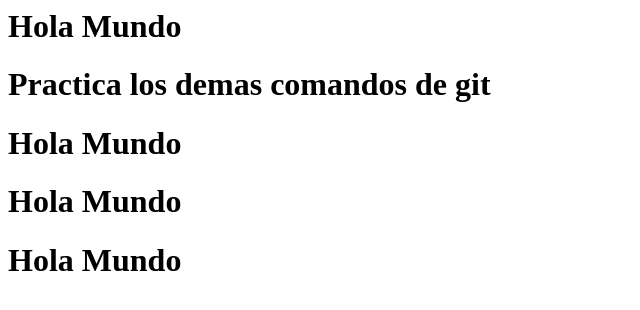
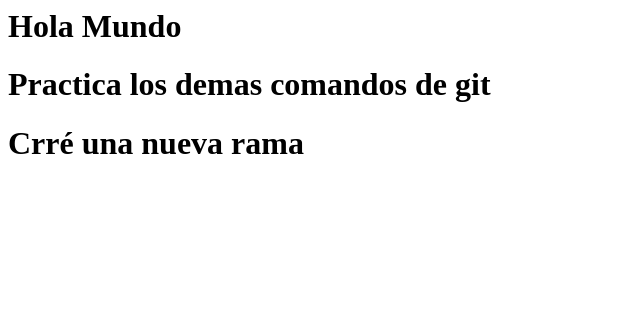
Before and after one commit to ElRobaCuentas/Javascript_Progreso, a plain HTML site: page index.html in a window 1280 px wide. Shown: the whole page, without its empty margins (0-640 px from the left). Drawn offline with Linux system fonts and the light colour scheme.

Commit message:
Creé una nueva rama

```diff
--- a/index.html
+++ b/index.html
@@ -6,8 +6,10 @@
 <body>
     <h1>Hola Mundo</h1>
     <h1>Practica los demas comandos de git</h1>
-    <h1>Hola Mundo</h1>
-    <h1>Hola Mundo</h1>
-    <h1>Hola Mundo</h1>
+
+
+
+    <h1> Crré una nueva rama</h1>
+
 </body>
 </html>
```
